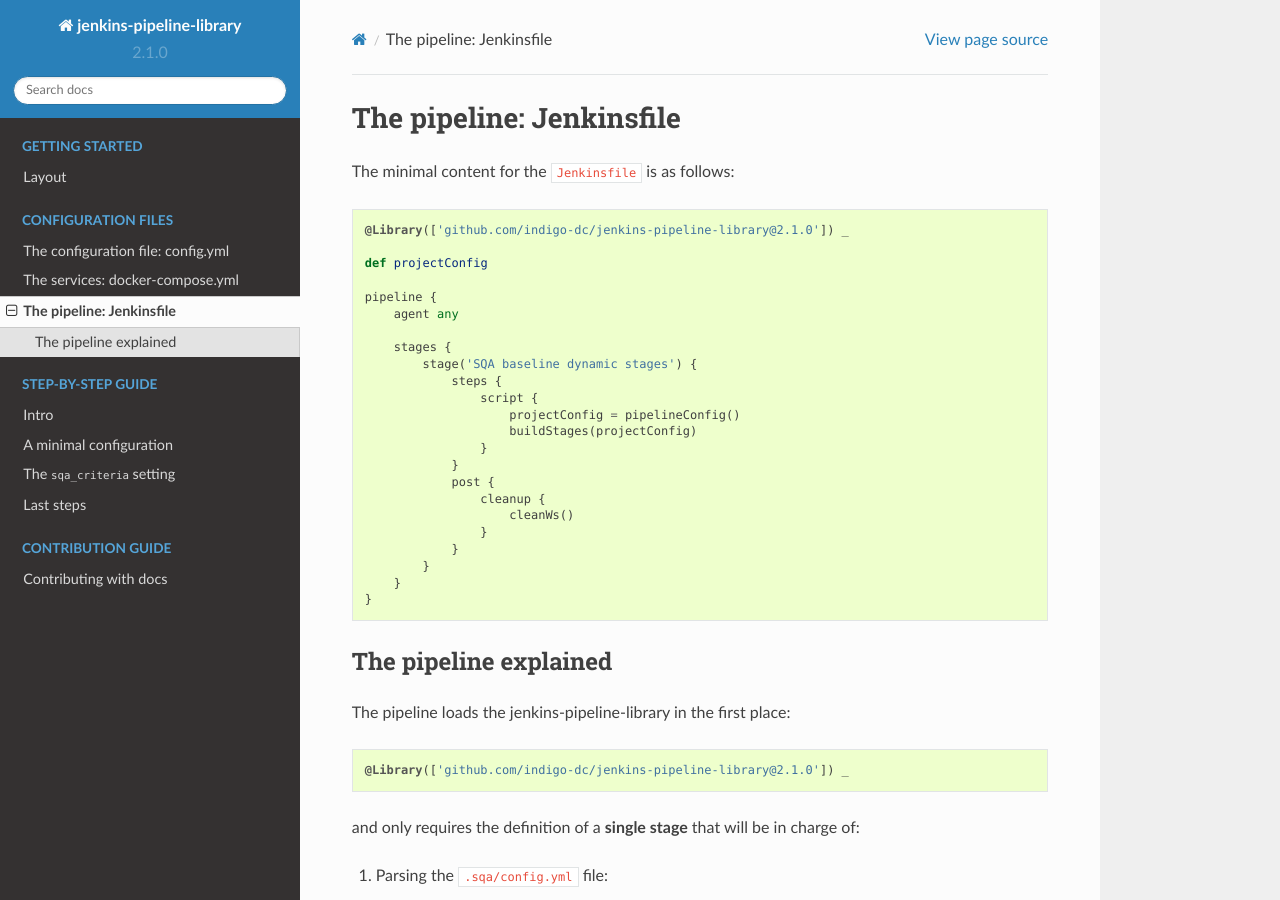
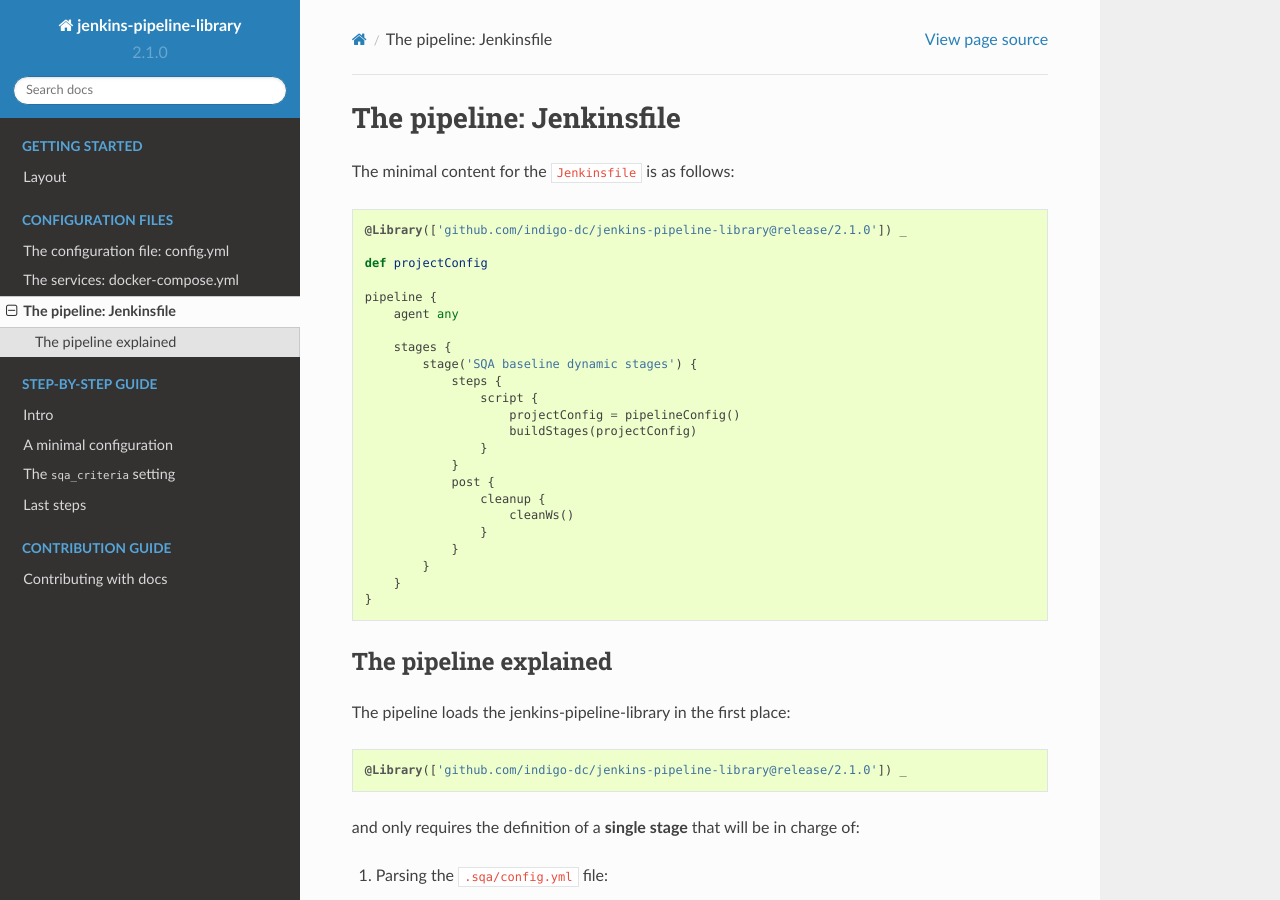
Before and after one commit to indigo-dc/jenkins-pipeline-library, a Sphinx documentation site: the page built from docs/user/jenkinsfile.rst, in a window 1280 px wide and 900 px high. Built offline with Sphinx 7.4.7 and the Read the Docs theme 2.0.0, drawn with Linux system fonts in a browser that asks for light colours.

Commit message:
Fix: use current release/2.1.0 branch in @Library statements

```diff
--- a/docs/user/jenkinsfile.rst
+++ b/docs/user/jenkinsfile.rst
@@ -5,7 +5,7 @@ The minimal content for the ``Jenkinsfile`` is as follows:
 
 .. code-block::
 
-   @Library(['github.com/indigo-dc/jenkins-pipeline-library@2.1.0']) _
+   @Library(['github.com/indigo-dc/jenkins-pipeline-library@release/2.1.0']) _
 
    def projectConfig
 
@@ -36,7 +36,7 @@ The pipeline loads the jenkins-pipeline-library in the first place:
 
 .. code-block::
 
-   @Library(['github.com/indigo-dc/jenkins-pipeline-library@2.1.0']) _
+   @Library(['github.com/indigo-dc/jenkins-pipeline-library@release/2.1.0']) _
 
 and only requires the definition of a **single stage** that will be in charge
 of:
--- a/docs/user/step_by_step/min_configuration.rst
+++ b/docs/user/step_by_step/min_configuration.rst
@@ -71,7 +71,7 @@ following steps set up the minimum layout:
    .. code:: bash
 
       $ cat <<EOF > Jenkinsfile
-      @Library(['github.com/indigo-dc/jenkins-pipeline-library@2.1.0']) _
+      @Library(['github.com/indigo-dc/jenkins-pipeline-library@release/2.1.0']) _
 
       def projectConfig
 
```
